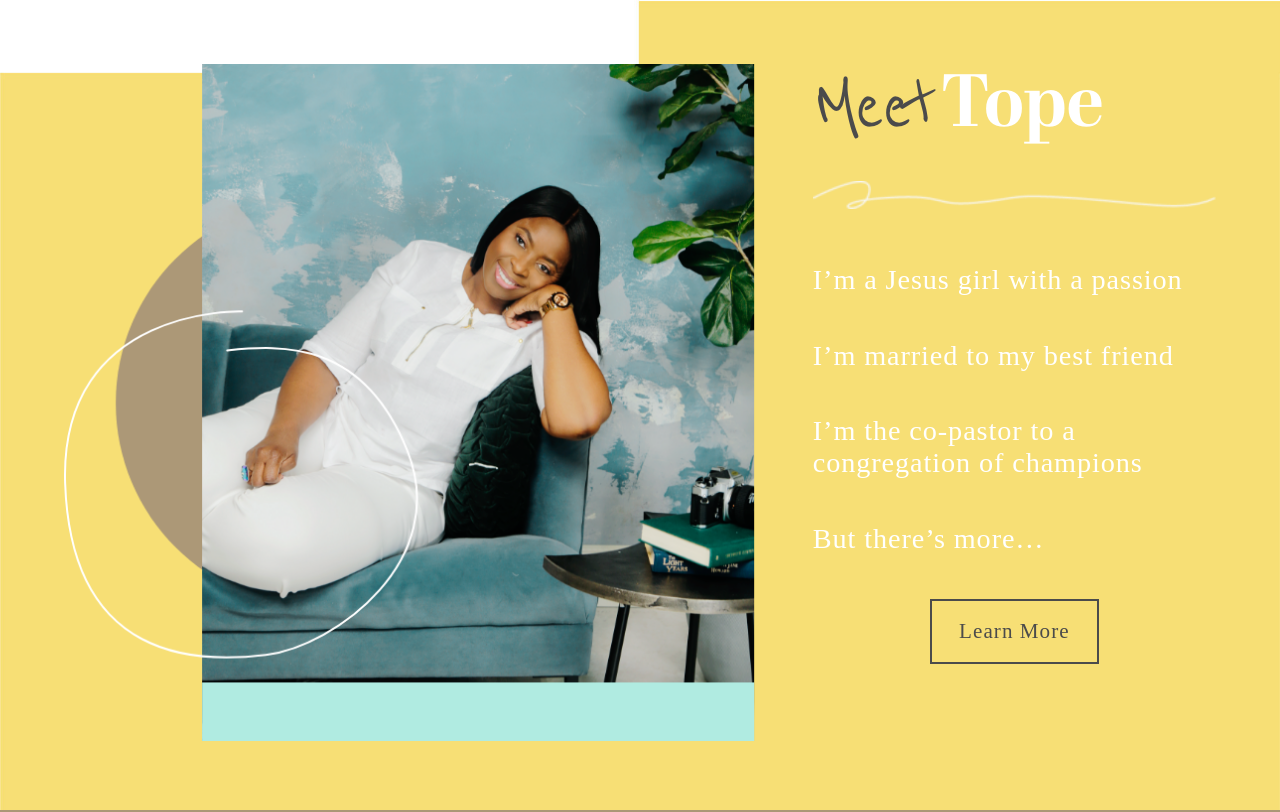
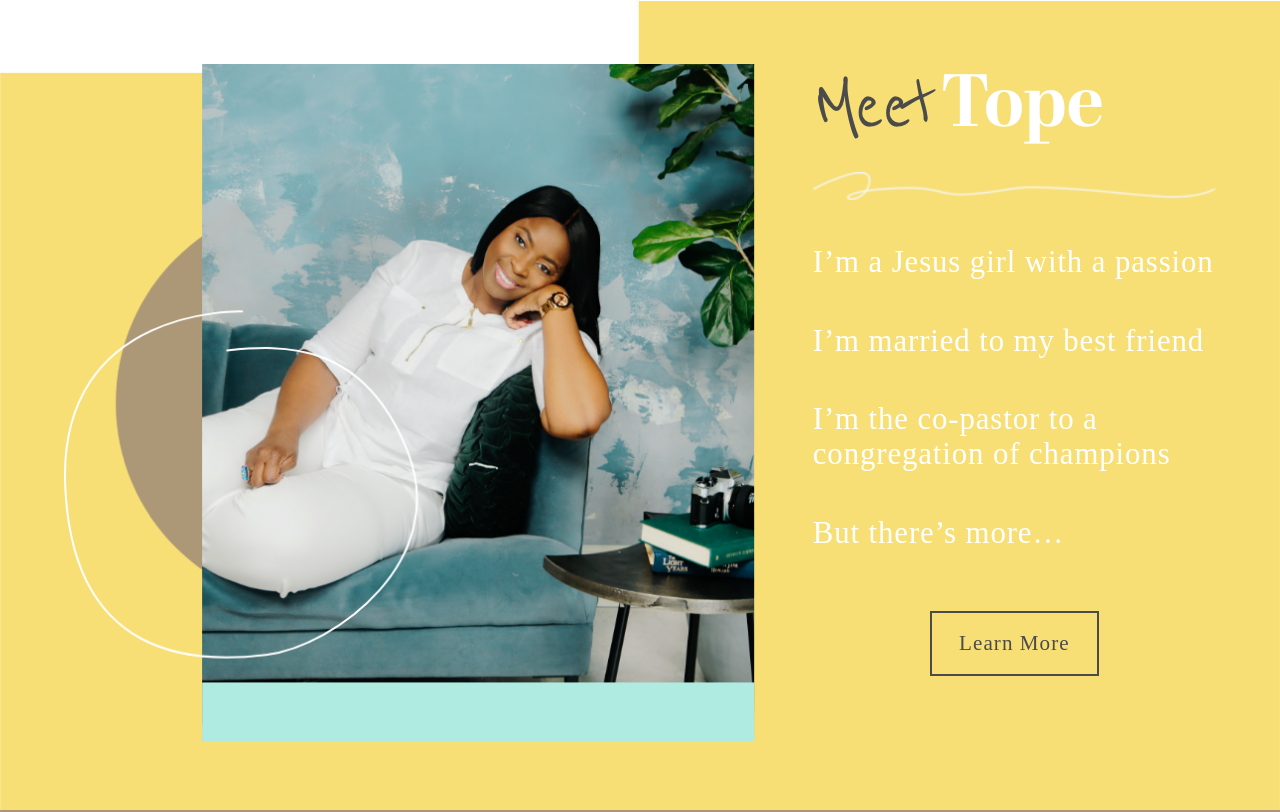
Before and after one commit to Teddylongs/TopsyAkinsiku, a Gatsby site: page / in a window 1280 px wide. Shown: the top 812 px of the page. Built offline with nearby package versions, Linux system fonts and the light colour scheme; Gatsby itself is replaced by a stand-in of ours; a web font is replaced by a local one.

Commit message:
minor UI changes

```diff
--- a/src/pages/index.js
+++ b/src/pages/index.js
@@ -36,10 +36,10 @@ const IndexPage = () => (
               alt=""
               style={{ "max-width": "100%" }}
             />
-            <Spacer size="25px" />
+            <Spacer size="calc(2vh)" />
             <div style={{ textAlign: "left" }}>
               <img src={scribble} alt="" style={{ width: "100%" }} />
-              <Spacer size="50px" />
+              <Spacer size="calc(5vh)" />
               <article>
                 <h3>I’m a Jesus girl with a passion</h3>
                 <h3>I’m married to my best friend</h3>
@@ -47,6 +47,7 @@ const IndexPage = () => (
                 <h3>But there’s more… </h3>
               </article>
             </div>
+            <Spacer size="calc(2vh)" />
             <CTA style={{ display: "block", margin: "auto" }} color="#4b4b4b">
               Learn More
             </CTA>
--- a/src/styles/main.css
+++ b/src/styles/main.css
@@ -22,7 +22,7 @@ body {
 }
 
 h3 {
-    font-size: calc(1rem + 0.8vw);
+    font-size: calc(1rem + 1vw);
     font-weight: 400;
     letter-spacing: 0.05rem;
     margin-bottom: calc(1rem + 2vw);
```
